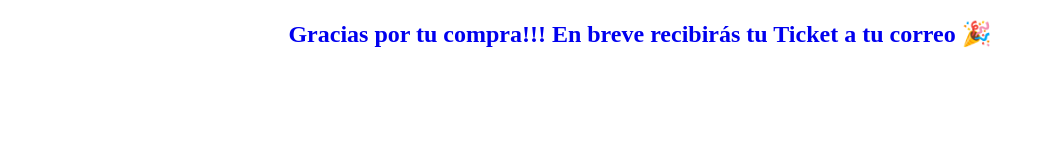
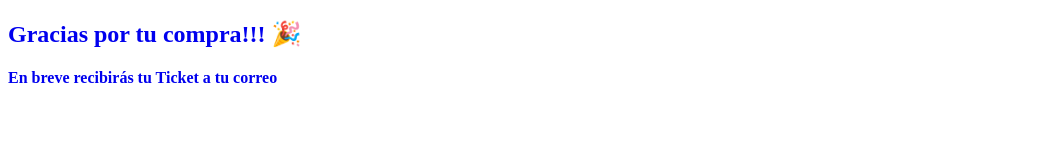
Before and after one commit to vp-progr/mvp-tpi-js, a plain HTML site: page envio.html in a window 1280 px wide. Shown: the whole page, without its empty margins (0-1045 px from the left). Drawn offline with Linux system fonts and the light colour scheme.

Commit message:
modifico tamaño texto pag envio

```diff
--- a/envio.html
+++ b/envio.html
@@ -9,9 +9,11 @@
 <body>
 
 
-    <a class="nav-link text-green no-underline" href="envio.html" style="text-decoration: none; text-align: center;">
-        <h2>Gracias por tu compra!!! En breve recibirás tu Ticket a tu correo &#x1F389;</h2>
+    <a class="nav-link text-green" href="envio.html" style="text-decoration: none;">
+        <h2>Gracias por tu compra!!! &#x1F389;</h2>
+        <h4>En breve recibirás tu Ticket a tu correo </h4>
     </a>
+
 
 
 
```
